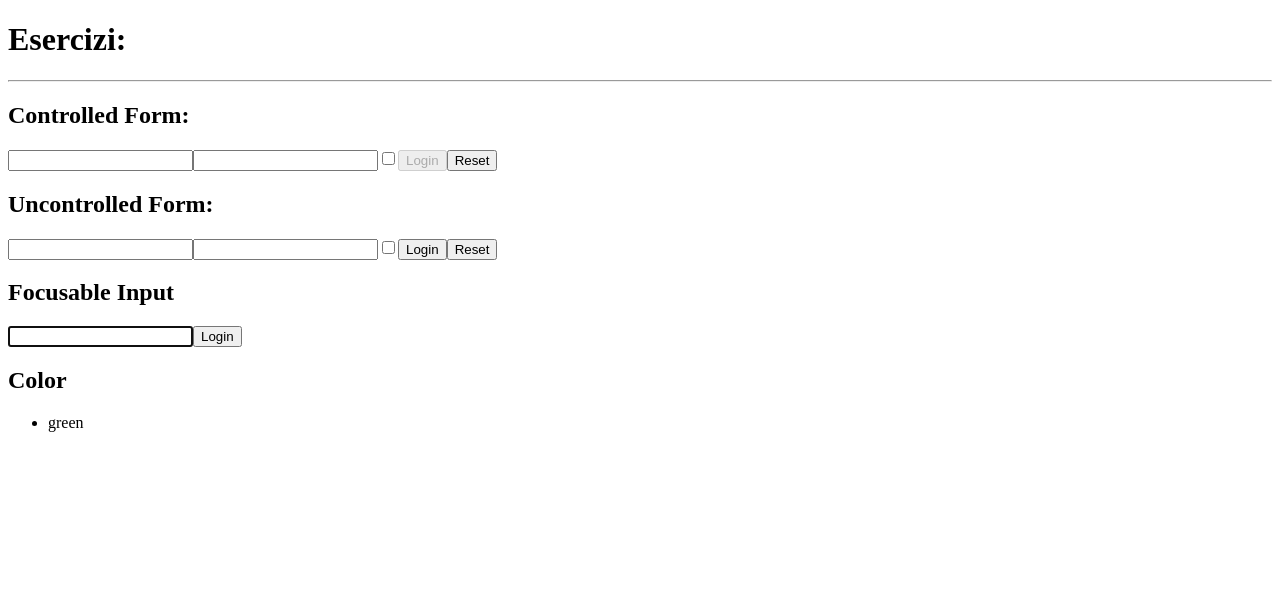
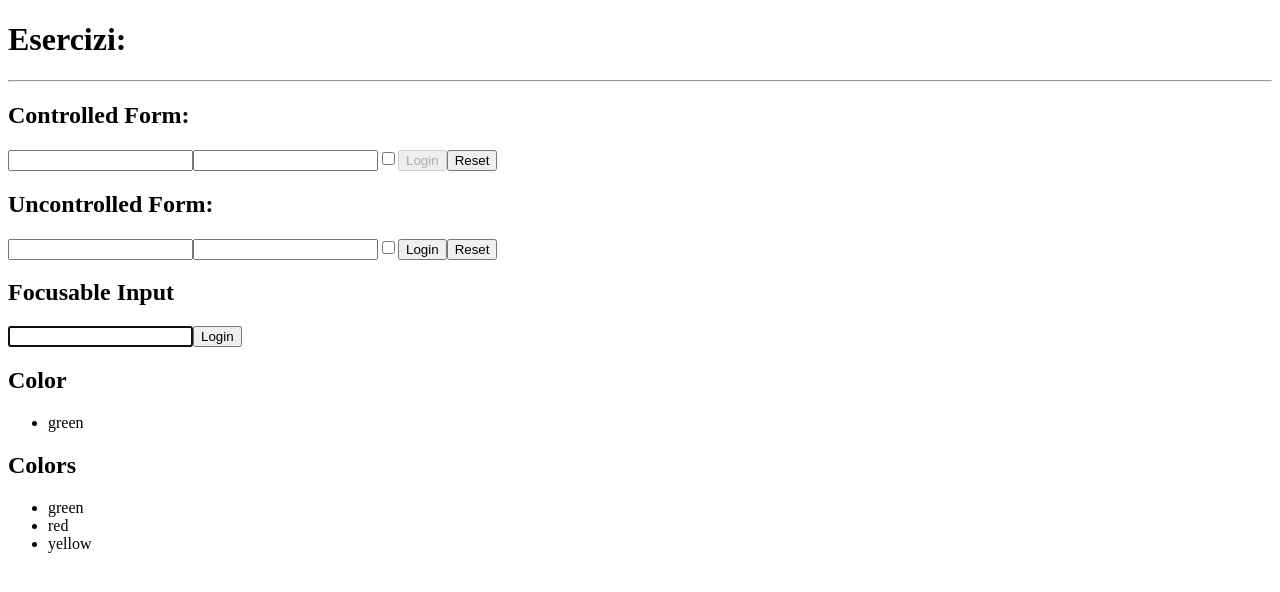
Before and after one commit to alessandro-canonico/esercizi_tutor_Canonico, a React (Vite) app in the folder react/exercise_react_form.js/: page / in a window 1280 px wide. Shown: the top 592 px of the page. Built offline with nearby package versions, Linux system fonts and the light colour scheme.

Commit message:
exercise colors done

```diff
--- a/react/exercise_react_form.js/src/App.jsx
+++ b/react/exercise_react_form.js/src/App.jsx
@@ -1,4 +1,5 @@
 import { Color } from "./Color";
+import { Colors } from "./Colors";
 import { FocusableInput } from "./FocusableInput";
 import { Login } from "./Login";
 import { UncontrolledLogin } from "./UncontrolledLogin";
@@ -19,6 +20,9 @@ export function App() {
 
       <h2>Color</h2>
       <Color color={[{ id: 1, name: `green` }]} />
+
+      <h2>Colors</h2>
+      <Colors items={[{ id: 1, name: `green` }, { id: 2, name: `red` }, { id: 3, name: `yellow` }]} />
     </div>
   );
 }
--- /dev/null
+++ b/react/exercise_react_form.js/src/Colors.jsx
@@ -0,0 +1,9 @@
+export function Colors({ items }) {
+  return (
+    <ul>
+      {items.map((item) => (
+        <li key={item.id}>{item.name}</li>
+      ))}
+    </ul>
+  );
+}
```
